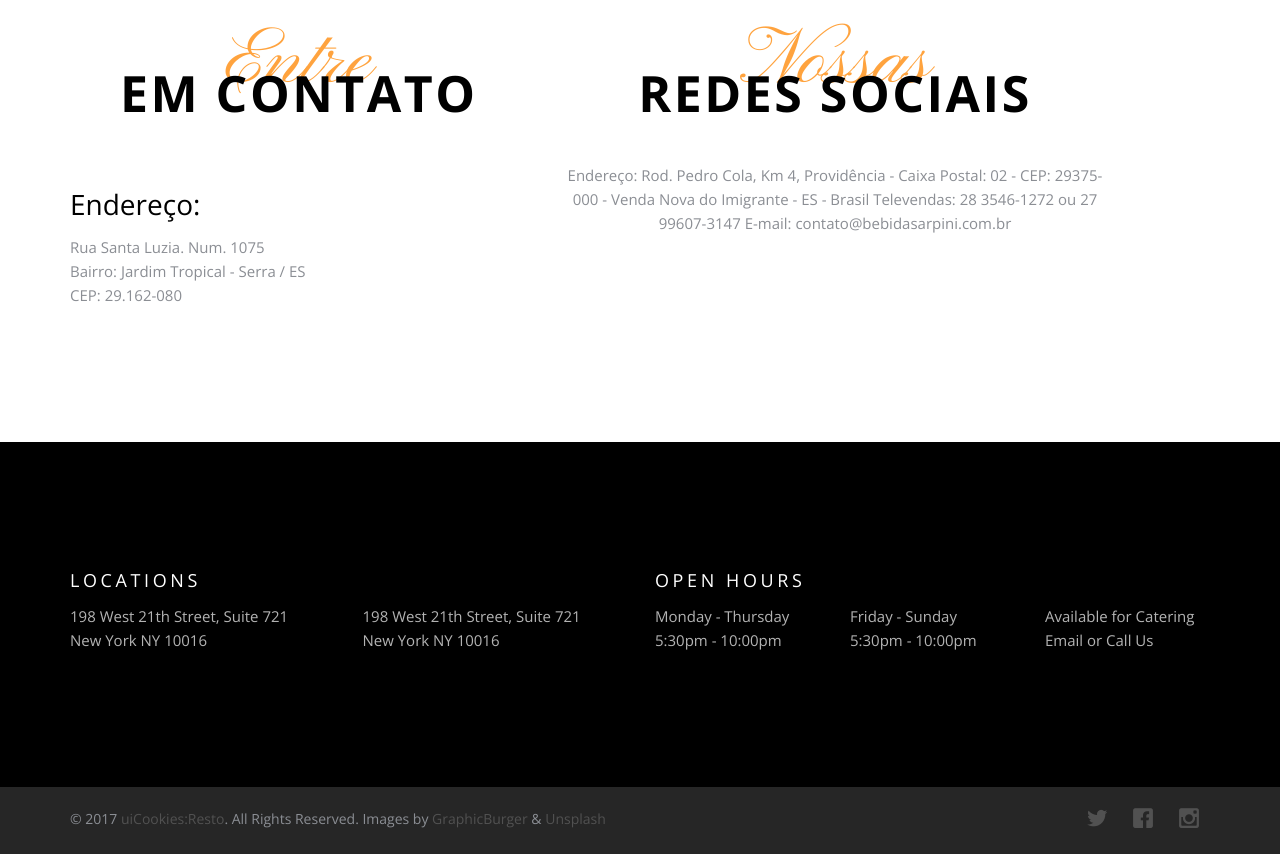
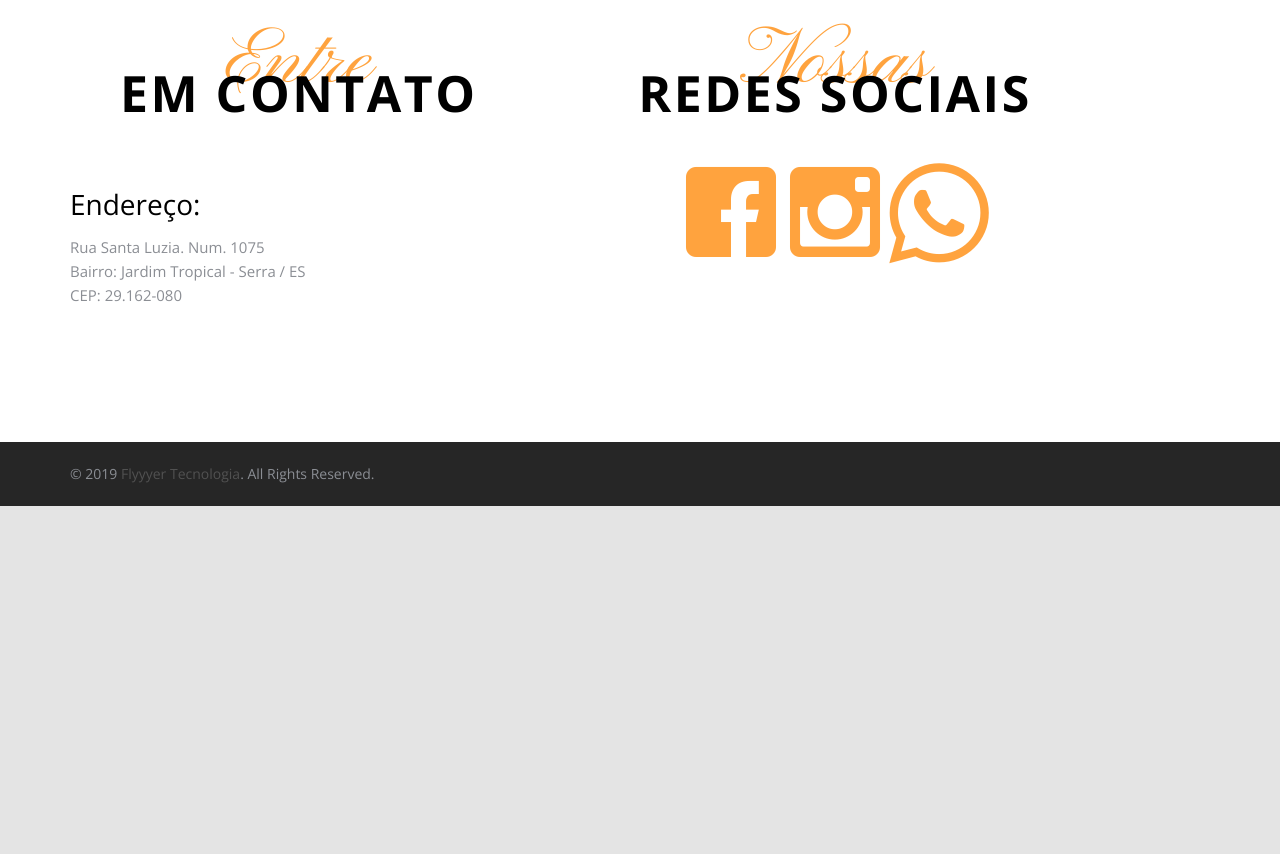
Before and after one commit to davidcs/chaveiro.github.io, a plain HTML site: page index.html in a window 1280 px wide. Shown: the part 4056-4910 px from the top of the page. After the commit the page ends 4562 px from the top, so only its background shows below. Drawn offline with nearby package versions, Linux system fonts and the light colour scheme; files whose address does not match are found by name.

Commit message:
nova
sasdad

```diff
--- a/css/style.css
+++ b/css/style.css
@@ -825,8 +825,8 @@ section[data-section="menu"] {
 }
 
 .probootstrap-footer-social li a {
-  padding: 10px;
-  font-size: 22px;
+  padding: 300px;
+  font-size: 300px;
 }
 
 .probootstrap-footer-social li:first-child > a {
--- a/index.html
+++ b/index.html
@@ -4,8 +4,8 @@
     <meta charset="utf-8">
     <meta name="viewport" content="width=device-width, initial-scale=1">
     <title>Arpini - Cafés Especiais & Vinhos Finos &mdash; Sabor marcante e Irresistível</title>
-    <meta name="description" content="Free Bootstrap Theme by uicookies.com">
-    <meta name="keywords" content="free website templates, free bootstrap themes, free template, free bootstrap, free website template">
+    <meta name="description" content="Arpini - Cafés Especiais & Vinhos Finos">
+    <meta name="keywords" content="Arpini - Cafés Especiais & Vinhos Finos">
 
     <link href="https://fonts.googleapis.com/css?family=Open+Sans:400,700|Pinyon+Script" rel="stylesheet">
     <link rel="stylesheet" href="css/styles-merged.css">
@@ -238,66 +238,23 @@
               <h1 class="primary-heading">Nossas</h1>
               <h3 class="secondary-heading">Redes Sociais</h3>
             </div>
-            <p>Endereço:
-              Rod. Pedro Cola, Km 4, Providência - Caixa Postal: 02 - CEP: 29375-000 - Venda Nova do Imigrante - ES - Brasil
-
-              Televendas:
-              28 3546-1272 ou 27 99607-3147
-
-              E-mail: contato@bebidasarpini.com.br</p>
+            <div class="text text-center">
+              <a href="https://www.facebook.com/bebidasarpini" ><i class="icon-facebook" style="font-size:100px"></i></a>
+              <a href="https://www.instagram.com/bebidasarpini"><i class="icon-instagram" style="font-size:100px"></i></a>
+              <a href="https://api.whatsapp.com/send?l=pt_br&phone=5527997556440"><i class="icon-whatsapp" style="font-size:100px"></i></a>
+            </div>
           </div>
           </div>
         </div>
       </div>
     </section>
 
-    <section class="probootstrap-footer">
-      <div class="container">
-        <div class="row">
-          <div class="col-md-6 probootstrap-animate">
-            <div class="probootstrap-footer-widget">
-              <h3>Locations</h3>
-              <div class="row">
-                <div class="col-md-6">
-                  <p> 198 West 21th Street, Suite 721 <br> New York NY 10016</p>
-                </div>
-                <div class="col-md-6">
-                  <p> 198 West 21th Street, Suite 721 <br> New York NY 10016</p>
-                </div>
-              </div>
-            </div>
-          </div>
-          <div class="col-md-6 probootstrap-animate">
-            <div class="probootstrap-footer-widget">
-              <h3>Open Hours</h3>
-              <div class="row">
-                <div class="col-md-4">
-                  <p>Monday - Thursday <br> 5:30pm - 10:00pm</p>
-                </div>
-                <div class="col-md-4">
-                  <p>Friday - Sunday <br> 5:30pm - 10:00pm</p>
-                </div>
-                <div class="col-md-4">
-                  <p>Available for Catering <br> Email or Call Us</p>
-                </div>
-              </div>
-            </div>
-          </div>
-        </div>
-      </div>
-    </section>
     <section class="probootstrap-copyright">
       <div class="container">
         <div class="row">
           <div class="col-md-8">
-            <p class="copyright-text">&copy; 2017 <a href="https://uicookies.com/">uiCookies:Resto</a>. All Rights Reserved. Images by <a href="https://graphicburger.com/">GraphicBurger</a> &amp; <a href="https://unsplash.com/">Unsplash</a></p>
+            <p class="copyright-text">&copy; 2019 <a href="http://www.flyyyer.com.br/" target="_blank">Flyyyer Tecnologia</a>. All Rights Reserved. </a></p>
           </div>
-          <div class="col-md-4">
-            <ul class="probootstrap-footer-social right">
-              <li><a href="#"><i class="icon-twitter"></i></a></li>
-              <li><a href="#"><i class="icon-facebook"></i></a></li>
-              <li><a href="#"><i class="icon-instagram"></i></a></li>
-            </ul>
           </div>
         </div>
       </div>
```
Also changed, not shown: 1 other file.
